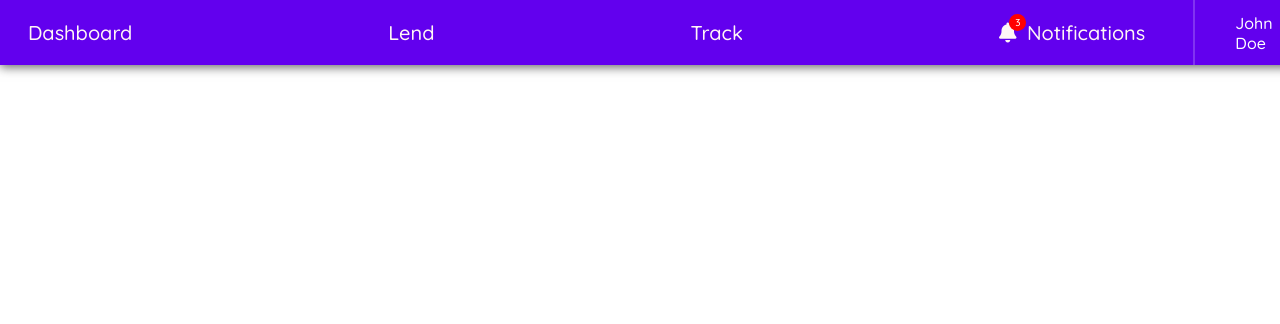
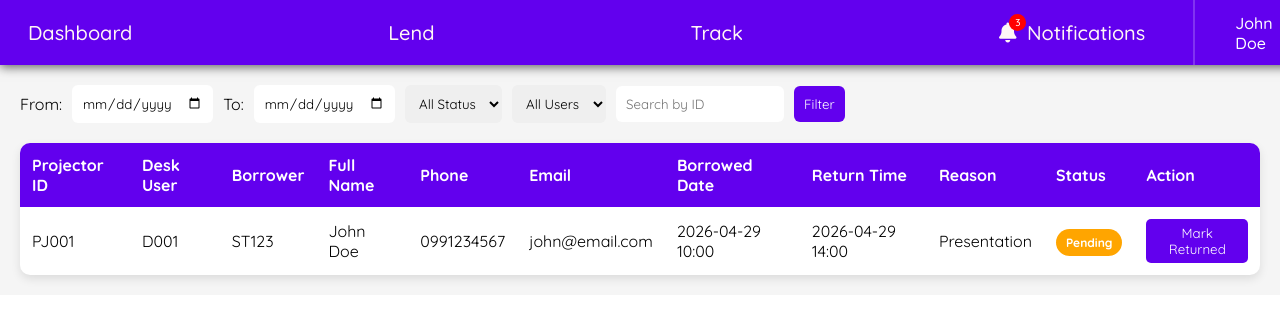
Before and after one commit to michellendelemani-netizen/Projector-management-system, a PHP site: page /Track.php in a window 1280 px wide; the page is wider, and only the part inside the window is pictured. Shown: the top 324 px of that part. Run offline with PHP 8.4, Linux system fonts and the light colour scheme.

Commit message:
ui for "track.php"

```diff
--- a/Track.php
+++ b/Track.php
@@ -4,10 +4,90 @@
     <meta charset="UTF-8">
     <meta name="viewport" content="width=device-width, initial-scale=1.0">
     <title>Tracking</title>
+    <link rel="stylesheet" href="css/tracking.css">
 </head>
 <body>
     <div class="container">
         <?php include("desk-navigation.html"); ?>
+
+        <div class="tracking-container">
+
+            <!-- FILTERS -->
+            <div class="filters">
+
+                <label for="">From: </label><input type="date" id="fromDate">
+                <label for="">To: </label><input type="date" id="toDate">
+
+                <select id="statusFilter">
+                    <option value="">All Status</option>
+                    <option value="pending">Pending</option>
+                    <option value="returned">Returned</option>
+                    <option value="flagged">Flagged</option>
+                </select>
+
+                <select id="userTypeFilter">
+                    <option value="">All Users</option>
+                    <option value="student">Student</option>
+                    <option value="lecturer">Lecturer</option>
+                </select>
+
+                <input type="text" id="searchUser" placeholder="Search by ID">
+
+                <button onclick="applyFilters()">Filter</button>
+
+            </div>
+
+            <!-- TABLE -->
+            <div class="table-wrapper">
+                <table>
+                    <thead>
+                        <tr>
+                            <th>Projector ID</th>
+                            <th>Desk User</th>
+                            <th>Borrower</th>
+                            <th>Full Name</th>
+                            <th>Phone</th>
+                            <th>Email</th>
+                            <th>Borrowed Date</th>
+                            <th>Return Time</th>
+                            <th>Reason</th>
+                            <th>Status</th>
+                            <th>Action</th>
+                        </tr>
+                    </thead>
+
+                    <tbody id="trackingTable">
+
+                        <!-- SAMPLE ROW -->
+                        <tr>
+                            <td>PJ001</td>
+                            <td>D001</td>
+                            <td>ST123</td>
+                            <td>John Doe</td>
+                            <td>0991234567</td>
+                            <td>john@email.com</td>
+                            <td>2026-04-29 10:00</td>
+                            <td>2026-04-29 14:00</td>
+                            <td>Presentation</td>
+
+                            <td>
+                                <span class="status pending">Pending</span>
+                            </td>
+
+                            <td>
+                                <button class="btn return-btn" onclick="markReturned(this)">
+                                    Mark Returned
+                                </button>
+                            </td>
+                        </tr>
+
+                    </tbody>
+                </table>
+        </div>
+
+        </div>
+
     </div>
+    <script src="scripts/tracking.js"></script>
 </body>
 </html>
--- /dev/null
+++ b/css/tracking.css
@@ -0,0 +1,110 @@
+.tracking-container {
+    padding: 20px;
+    font-family: "Quicksand", sans-serif;
+    background: #f5f5f5;
+}
+
+.page-title {
+    color: #6200ee;
+    margin-bottom: 20px;
+}
+
+/* FILTERS */
+.filters {
+    display: flex;
+    flex-wrap: wrap;
+    align-items: center;
+    gap: 10px;
+    margin-bottom: 20px;
+}
+
+.filters input,
+.filters select,
+.filters button {
+    padding: 10px;
+    border-radius: 6px;
+    border: none;
+    font-family: inherit;
+}
+
+.filters button {
+    background: #6200ee;
+    color: white;
+    cursor: pointer;
+}
+
+.filters button:hover {
+    background: #4b00c9;
+}
+
+/* TABLE */
+.table-wrapper {
+    overflow-x: auto;
+    background: white;
+    border-radius: 10px;
+    box-shadow: 0 4px 10px rgba(0,0,0,0.1);
+}
+
+table {
+    width: 100%;
+    border-collapse: collapse;
+}
+
+thead {
+    background: #6200ee;
+    color: white;
+}
+
+th, td {
+    padding: 12px;
+    text-align: left;
+}
+
+tbody tr:nth-child(even) {
+    background: #f9f9f9;
+}
+
+/* STATUS BADGES */
+.status {
+    padding: 6px 10px;
+    border-radius: 20px;
+    font-size: 12px;
+    color: white;
+    font-weight: bold;
+}
+
+.status.pending {
+    background: orange;
+}
+
+.status.returned {
+    background: green;
+}
+
+.status.flagged {
+    background: red;
+}
+
+/* BUTTON */
+.btn {
+    padding: 6px 10px;
+    border: none;
+    border-radius: 5px;
+    cursor: pointer;
+}
+
+.return-btn {
+    background: #6200ee;
+    color: white;
+    font-family: "Quicksand", sans-serif;
+
+}
+.return-btn-out{
+    background-color:rgba(255, 255, 255, 0);
+    color: black;
+    border: none;
+}
+
+.return-btn:hover {
+    background: #4b00c9;
+}
--- /dev/null
+++ b/scripts/tracking.js
@@ -0,0 +1,29 @@
+function markReturned(button) {
+    const row = button.closest("tr");
+    const statusCell = row.querySelector(".status");
+    const buttonReturn=document.querySelector(".return-btn");
+
+    statusCell.classList.remove("pending", "flagged");
+    statusCell.classList.add("returned");
+    statusCell.textContent = "Returned";
+    button.textContent="---";
+    button.classList.remove("return-btn", "btn");
+    button.classList.add("return-btn-out");
+
+
+}
+
+function applyFilters() {
+    const status = document.getElementById("statusFilter").value.toLowerCase();
+    const rows = document.querySelectorAll("#trackingTable tr");
+
+    rows.forEach(row => {
+        const rowStatus = row.querySelector(".status").textContent.toLowerCase();
+
+        if (!status || rowStatus === status) {
+            row.style.display = "";
+        } else {
+            row.style.display = "none";
+        }
+    });
+}
```
